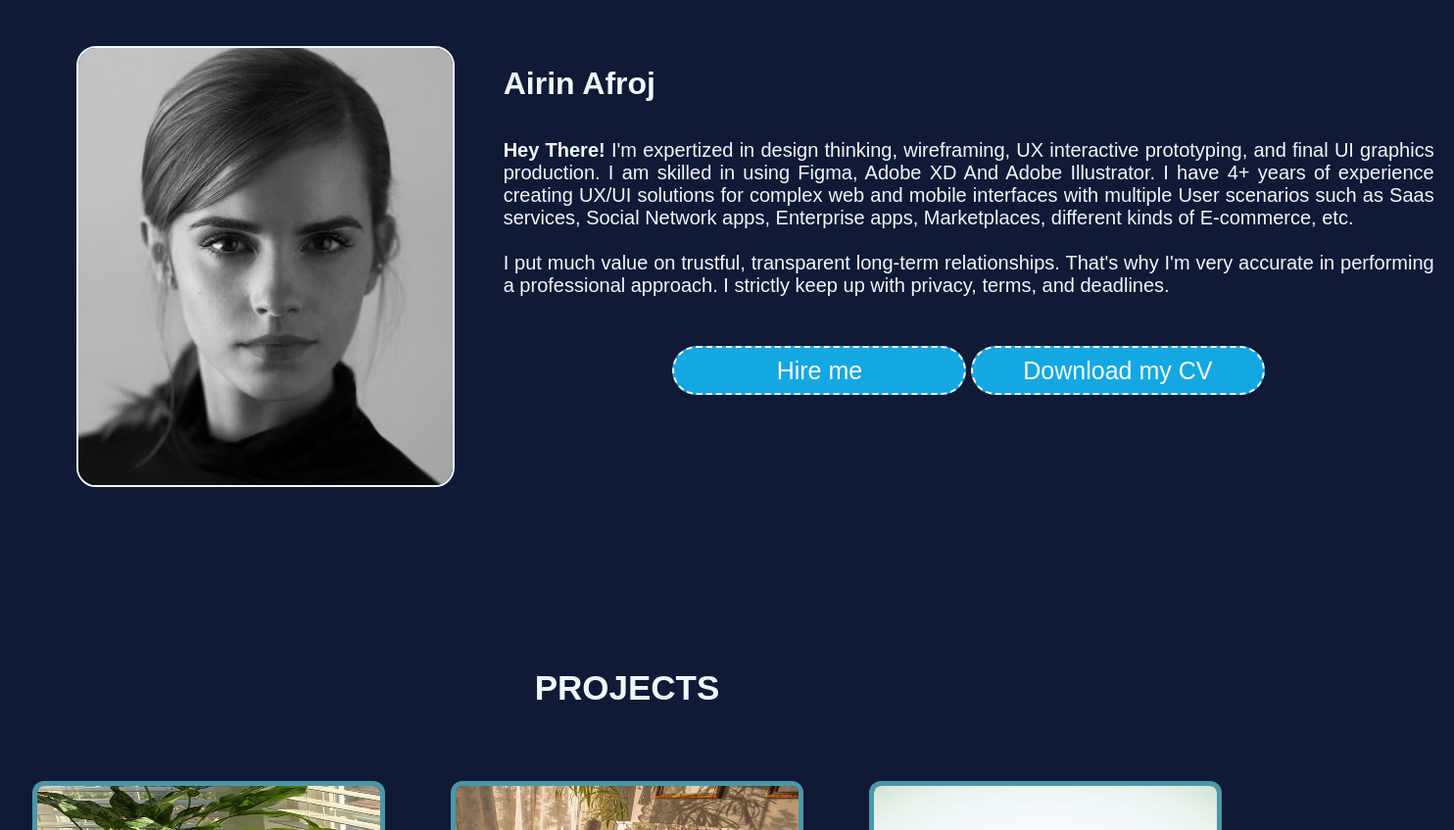
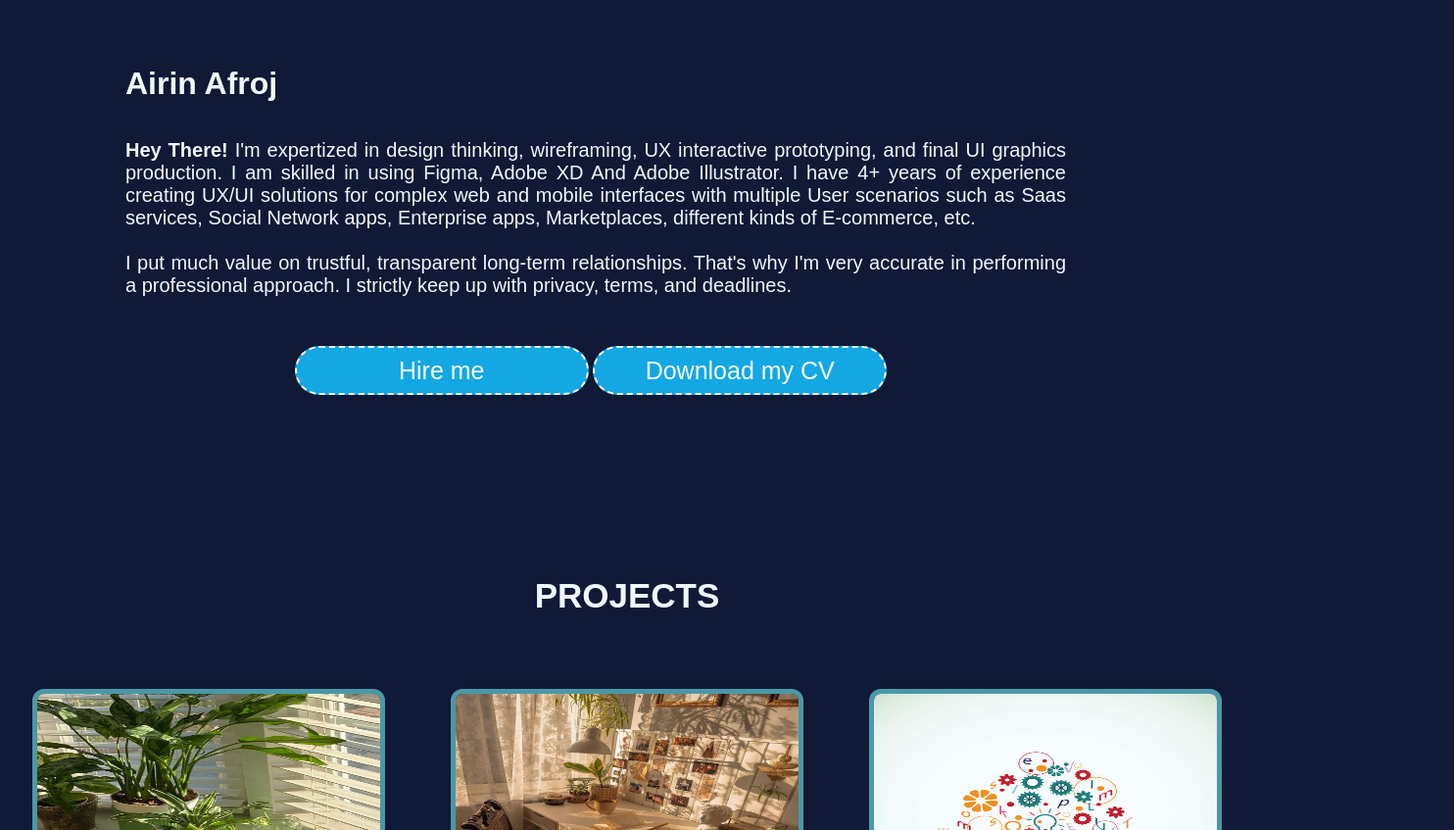
Before and after one commit to Airin93/Airin93.github.io, a plain HTML site: page index.html in a window 1280 px wide. Shown: the part 1243-2090 px from the top of the page at 98% size, 1484 px wide, since content can reach past the window. Drawn offline with nearby package versions, Linux system fonts and the light colour scheme.

Commit message:
Update index.html

```diff
--- a/index.html
+++ b/index.html
@@ -62,7 +62,7 @@
 
         <div id="pic">
 
-            <img src="Emma Watson.jpg">
+
 
             <div id="intro">
                 <h2>Airin Afroj</h2>
@@ -193,4 +193,5 @@
 
 </body>
 
+
 </html>
```
